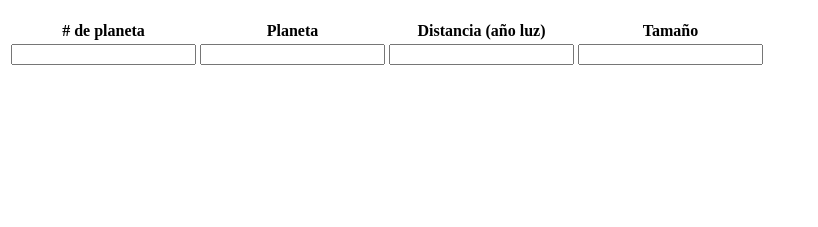
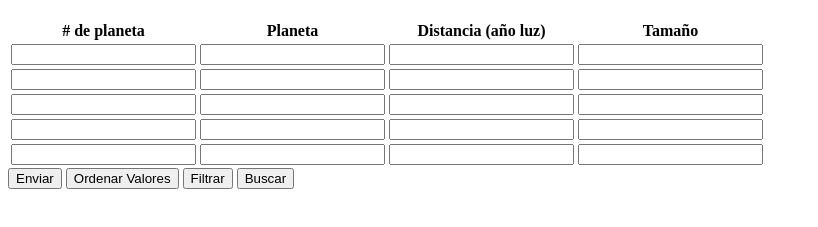
Before and after one commit to ikevinmejia/tarea-planetas, a plain HTML site: page index.html in a window 1280 px wide. Shown: the part 61-288 px from the top of the page, without its empty margins (0-818 px from the left). Drawn offline with Linux system fonts and the light colour scheme.

Commit message:
agregando botones

```diff
--- a/index.html
+++ b/index.html
@@ -25,8 +25,39 @@
                 <td><input type="number" id="d_planeta_1" class="distancia_planetas planeta1"></td>
                 <td><input type="number" id="t_planeta_1" class="tamanio_planetas planeta1"></td>
             </tr>
+            <tr>
+                <td><input type="number" id="n_planeta_2" class="numeracion_planetas planeta2"></td>
+                <td><input type="text" id="np_planeta_2" class="nombre_planetas planeta2"></td>
+                <td><input type="number" id="d_planeta_2" class="distancia_planetas planeta2"></td>
+                <td><input type="number" id="t_planeta_2" class="tamanio_planetas planeta2"></td>
+            </tr>
+            <tr>
+                <td><input type="number" id="n_planeta_3" class="numeracion_planetas planeta3"></td>
+                <td><input type="text" id="np_planeta_3" class="nombre_planetas planeta3"></td>
+                <td><input type="number" id="d_planeta_3" class="distancia_planetas planeta3"></td>
+                <td><input type="number" id="t_planeta_3" class="tamanio_planetas planeta3"></td>
+            </tr>
+            <tr>
+                <td><input type="number" id="n_planeta_4" class="numeracion_planetas planeta4"></td>
+                <td><input type="text" id="np_planeta_4" class="nombre_planetas planeta4"></td>
+                <td><input type="number" id="d_planeta_4" class="distancia_planetas planeta4"></td>
+                <td><input type="number" id="t_planeta_4" class="tamanio_planetas planeta4"></td>
+            </tr>
+            <tr>
+                <td><input type="number" id="n_planeta_5" class="numeracion_planetas planeta5"></td>
+                <td><input type="text" id="np_planeta_5" class="nombre_planetas planeta5"></td>
+                <td><input type="number" id="d_planeta_5" class="distancia_planetas planeta5"></td>
+                <td><input type="number" id="t_planeta_5" class="tamanio_planetas planeta5"></td>
+            </tr>
         </tbody>
     </table>
+
+    <div class="container">
+        <button id="btn_enviar_evaluacion" class="item">Enviar</button>
+        <button id="btn_ordenar_valores" class="item">Ordenar Valores</button>
+        <button id="btn_filtrar_distancia" class="item">Filtrar</button>
+        <button id="btn_buscar_planeta" class="item">Buscar</button>
+    </div>
 
 
     <script src="./script/script.js"></script>
```
